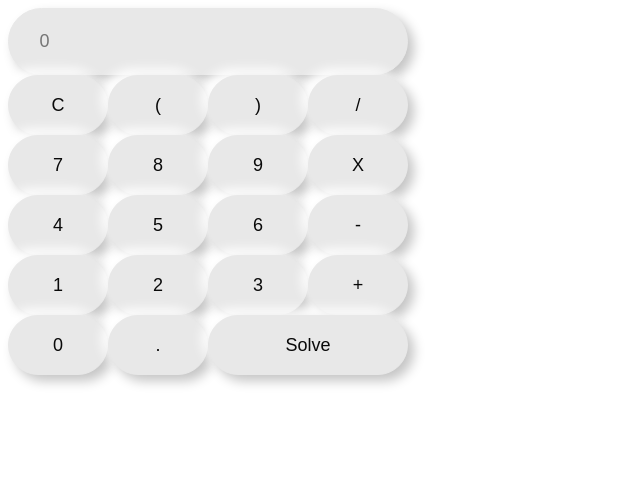
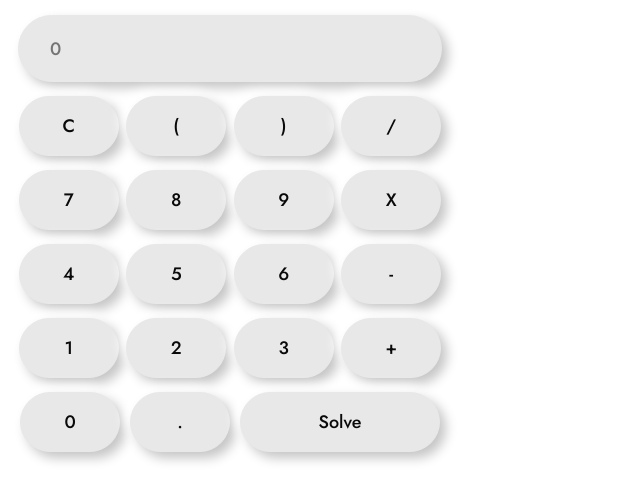
Before and after one commit to Momentum-Team-12/js-caculator-part-1-imsreish, a plain HTML site: page index.html in a window 1280 px wide. Shown: the whole page, without its empty margins (0-640 px from the left). Drawn offline with Linux system fonts and the light colour scheme.

Commit message:
Changelog updates and styling changes

```diff
--- a/index.html
+++ b/index.html
@@ -5,6 +5,9 @@
     <meta http-equiv="X-UA-Compatible" content="IE=edge">
     <meta name="viewport" content="width=device-width, initial-scale=1.0">
     <link rel="stylesheet" href="main.css">
+    <link rel="preconnect" href="https://fonts.googleapis.com">
+    <link rel="preconnect" href="https://fonts.gstatic.com" crossorigin>
+    <link href="https://fonts.googleapis.com/css2?family=Jost:wght@500&display=swap" rel="stylesheet">
     <title>Document</title>
 </head>
 <body>
--- a/main.css
+++ b/main.css
@@ -1,15 +1,20 @@
+* {
+    font-family: 'Jost', sans-serif;
+}
+
 .row {
     display: flex;
-
     align-items: space-between;
-    justify-items: space-between;
-    width: 400px;
+    justify-content: space-around;
+    width:430px;
     /* border: 1px solid black; */
+    padding: 7px;
 }
 
 /* From cssbuttons.io by @adamgiebl */
 button {
     color: #090909;
+    display: block;
     padding: 0.7em 1.7em;
     font-size: 18px;
     border-radius: 0.5em;
@@ -18,13 +23,16 @@ button {
     background: #e8e8e8;
     border: 1px solid #e8e8e8;
     border-radius: 50px;
-    transition: all .3s;
+    transition: all .5s;
     box-shadow: 6px 6px 12px #c5c5c5,
                 -6px -6px 12px #ffffff;
    }
 
    button:hover {
-    border: 1px solid white;
+    border: 2px solid white;
+    font-size: x-large;
+    line-height: 0px;
+    transition: all .5s;
    }
 
    button:active {
@@ -33,7 +41,7 @@ button {
    }
 
 input:invalid {
-    border: red solid 3px;
+    border: 1 px red solid 3px;
 }
 
 #findResult {
@@ -46,7 +54,7 @@ input:invalid {
     padding: 0.7em 1.7em;
     font-size: 18px;
     border-radius: 0.5em;
-    width: 340px;
+    width: 360px;
     height: 40px;
     background: #e8e8e8;
     border: 1px solid #e8e8e8;
```
Also changed, not shown: 1 other file.
